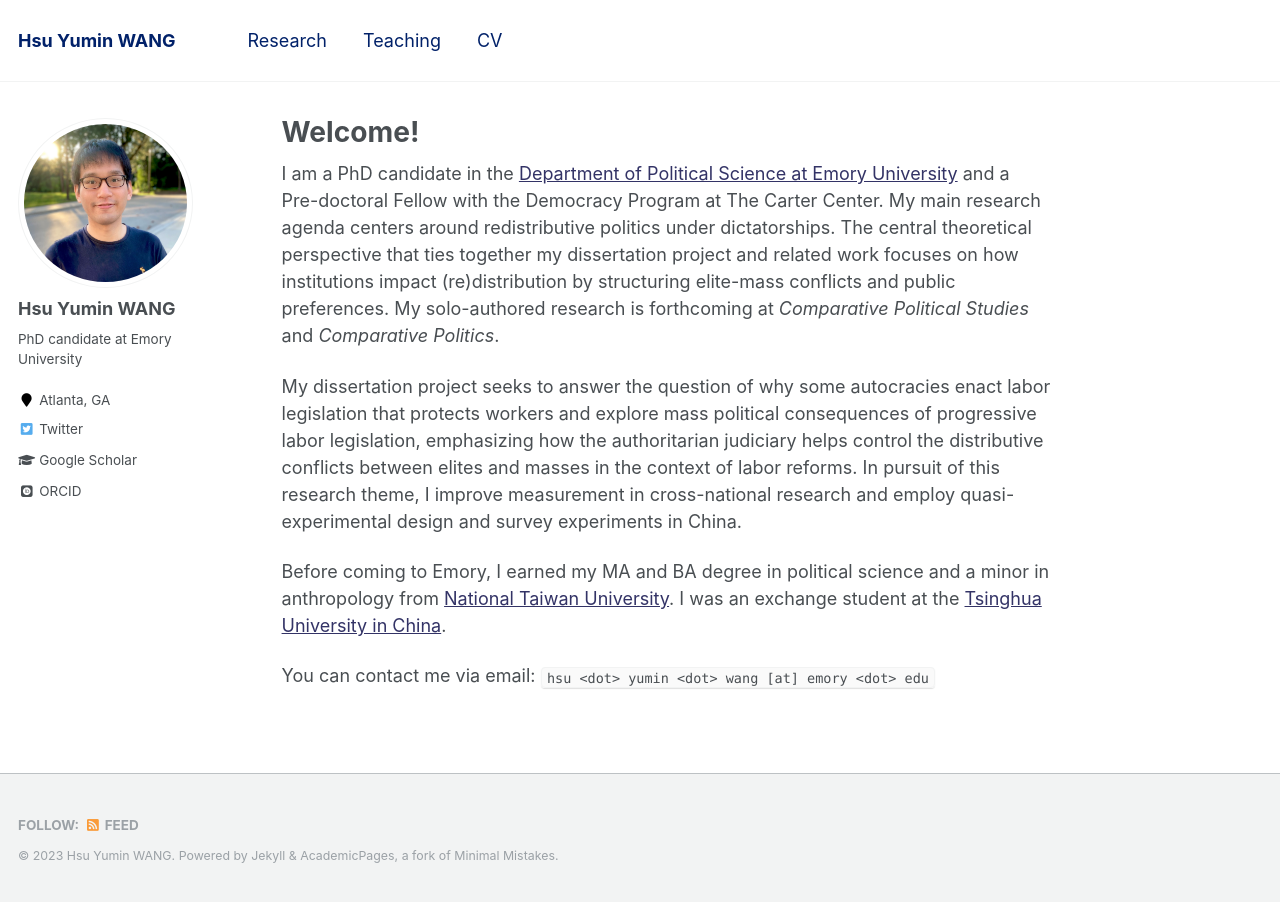
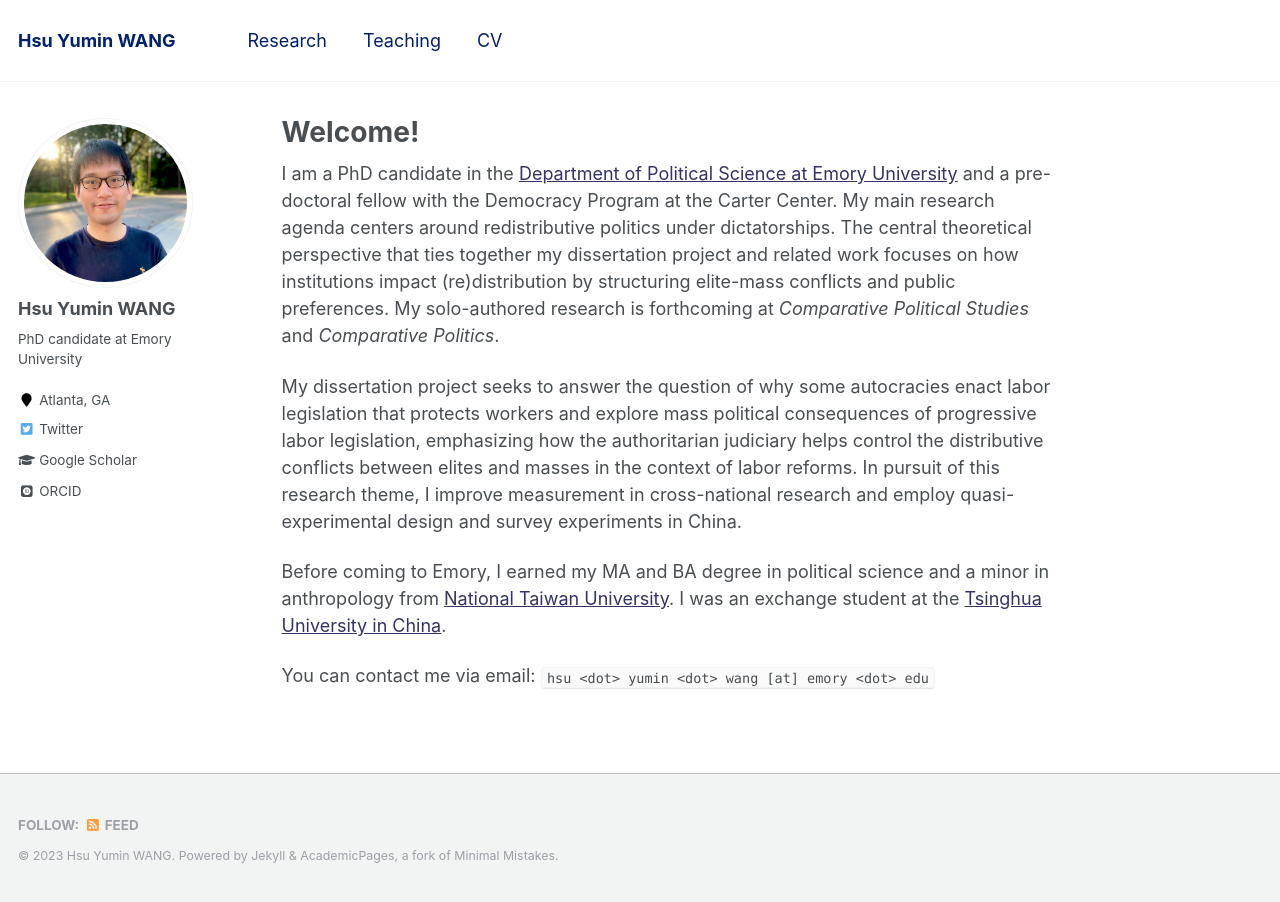
Before and after one commit to hsuyumin/hsuyumin.github.io, a Jekyll site: the page built from _pages/about.md, in a window 1280 px wide. Built offline with Jekyll 4.4.1, drawn with Linux system fonts in a browser that asks for light colours; some web fonts are replaced.

```diff
--- a/_pages/about.md
+++ b/_pages/about.md
@@ -8,7 +8,7 @@ redirect_from:
   - /about.html
 ---
 
-I am a PhD candidate in the [Department of Political Science at Emory University](http://polisci.emory.edu/home/) and a Pre-doctoral Fellow with the Democracy Program at The Carter Center. My main research agenda centers around redistributive politics under dictatorships. The central theoretical perspective that ties together my dissertation project and related work focuses on how institutions impact (re)distribution by structuring elite-mass conflicts and public preferences. My solo-authored research is forthcoming at _Comparative Political Studies_ and _Comparative Politics_.
+I am a PhD candidate in the [Department of Political Science at Emory University](http://polisci.emory.edu/home/) and a pre-doctoral fellow with the Democracy Program at the Carter Center. My main research agenda centers around redistributive politics under dictatorships. The central theoretical perspective that ties together my dissertation project and related work focuses on how institutions impact (re)distribution by structuring elite-mass conflicts and public preferences. My solo-authored research is forthcoming at _Comparative Political Studies_ and _Comparative Politics_.
 
 My dissertation project seeks to answer the question of why some autocracies enact labor legislation that protects workers and explore mass political consequences of progressive labor legislation, emphasizing how the authoritarian judiciary helps control the distributive conflicts between elites and masses in the context of labor reforms. In pursuit of this research theme, I improve measurement  in cross-national research and employ quasi-experimental design and survey experiments in China.
 
```
